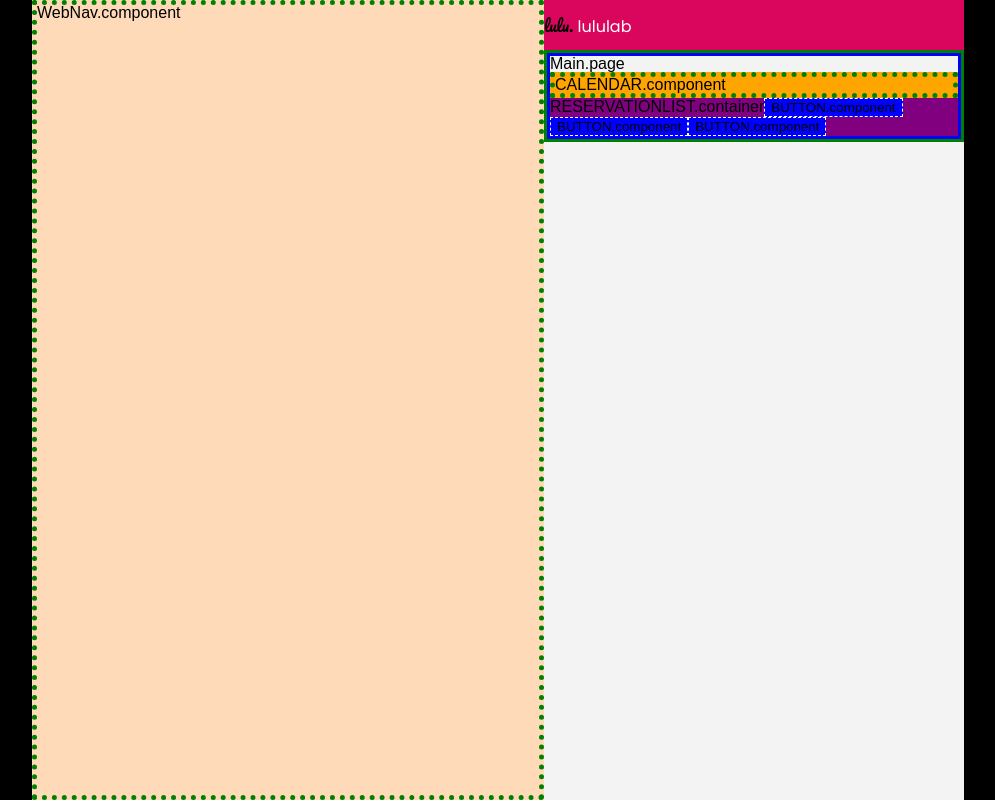
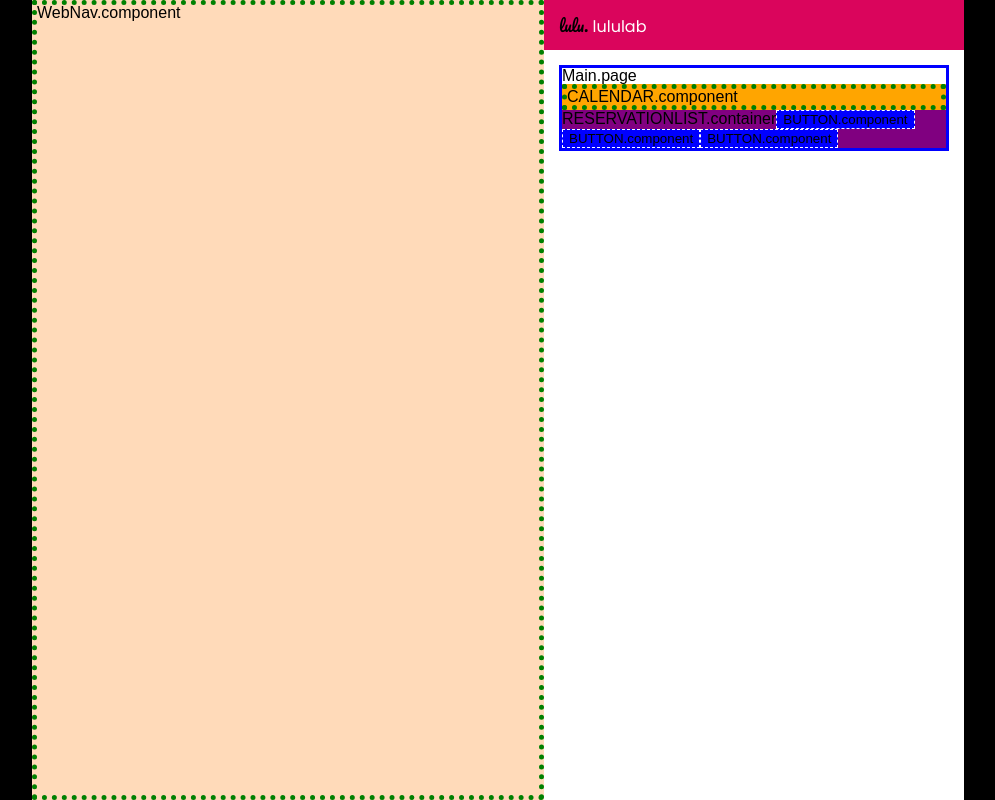
Before and after one commit to socow/lab-reservation-system, a React (Create React App) app: page / in a window 1280 px wide. Shown: the whole page, without its empty margins (96-1091 px from the left). Built offline with nearby package versions, Linux system fonts and the light colour scheme.

Commit message:
Edit: 공통 레이아웃 패딩 적용
- 공통되는 컨텐츠 부분의 패딩 15px 적용 (outlet을 품고 있는 래퍼에게)

```diff
--- a/src/Router.js
+++ b/src/Router.js
@@ -1,12 +1,12 @@
 import { BrowserRouter, Routes, Route } from 'react-router-dom';
-import { Header } from './containers/_index.containers';
+import { Layout } from './containers/_index.containers';
 import { Find, Main, Register } from './pages/_index.pages';
 
 function Router() {
   return (
     <BrowserRouter>
       <Routes>
-        <Route element={<Header />}>
+        <Route element={<Layout />}>
           <Route path="/" element={<Main />} />
           <Route path="/reserve" element={<Register />} />
           <Route path="/find-reservation" element={<Find />} />
--- a/src/components/Nav.component.js
+++ b/src/components/Nav.component.js
@@ -12,6 +12,7 @@ export function Nav() {
 }
 
 const Container = styled.div`
+  padding: 0 15px;
   height: 50px;
   background-color: ${colors.pink};
   line-height: 50px;
--- a/src/containers/Header.container.js
+++ b/src/containers/Layout.container.js
@@ -3,7 +3,7 @@ import styled from 'styled-components';
 import { Nav, WebNav } from '../components/_index.components';
 import { colors, device } from '../styles/Theme';
 
-export const Header = () => {
+export const Layout = () => {
   return (
     <Container>
       <Inner>
@@ -43,7 +43,7 @@ const Inner = styled.div`
 `;
 
 const ContentsWrapper = styled.div`
-  background-color: ${colors.lightgray};
+  background-color: ${colors.white};
   min-width: 375px;
 
   ${device.tablet} {
@@ -57,5 +57,5 @@ const ContentsWrapper = styled.div`
 `;
 
 const Contents = styled.div`
-  border: 3px solid green;
+  padding: 15px;
 `;
--- a/src/containers/_index.containers.js
+++ b/src/containers/_index.containers.js
@@ -1,2 +1,2 @@
+export * from './Layout.container';
 export * from './List.container';
-export * from './Header.container';
```
